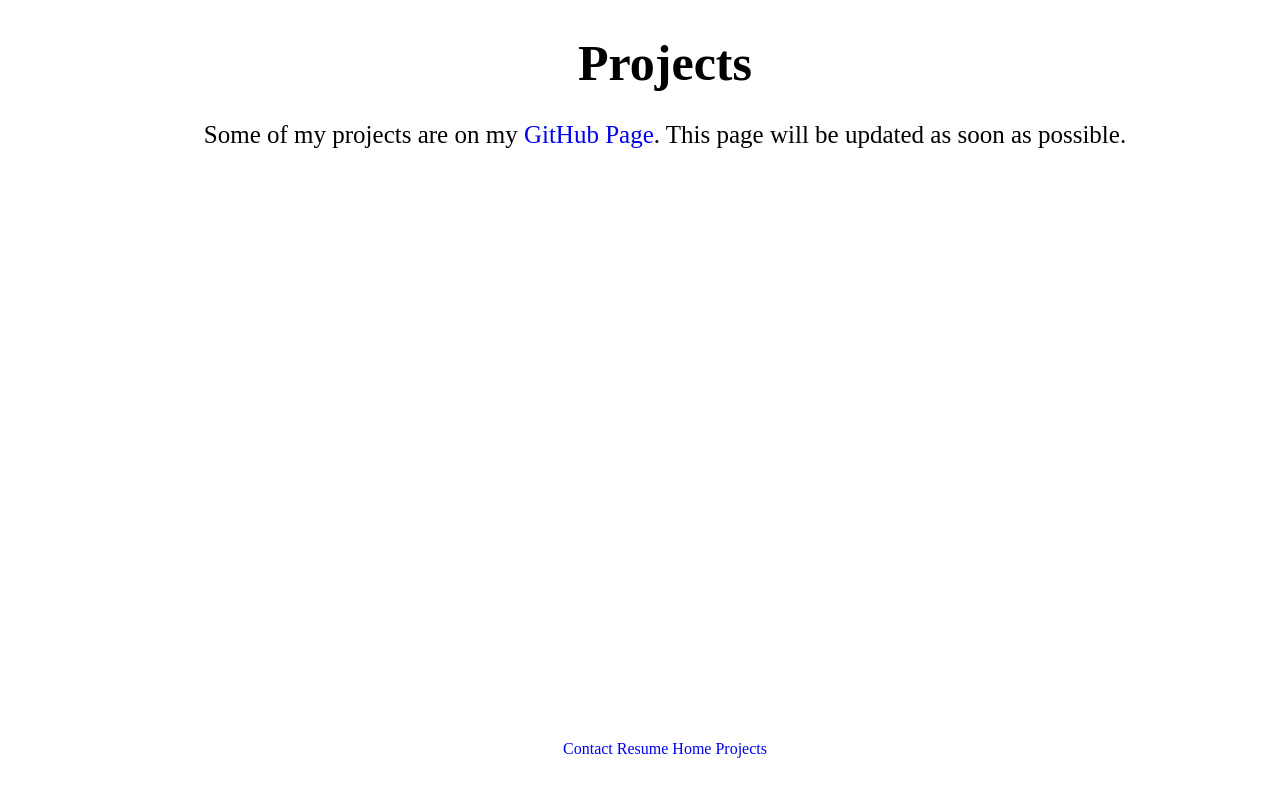
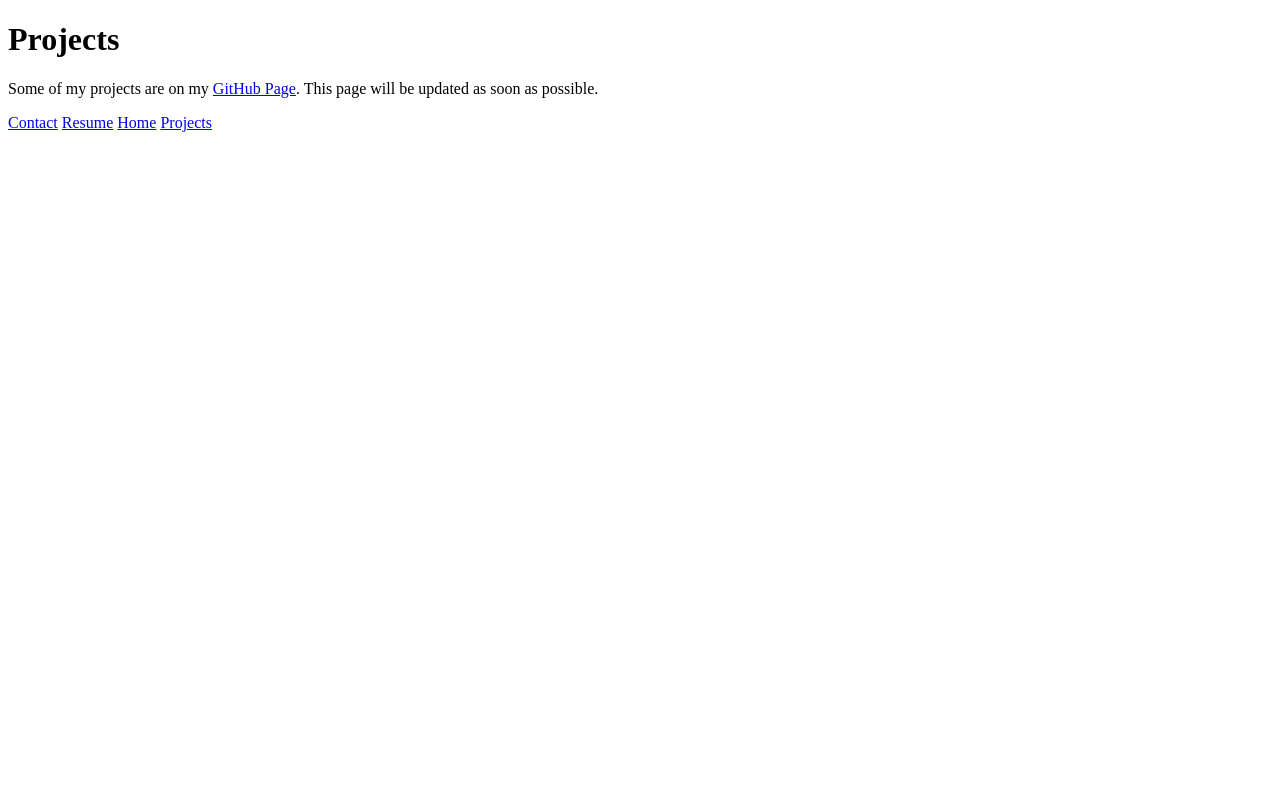
Before and after one commit to PanthThakkar/PanthThakkar.github.io, a plain HTML site: page project.html in a window 1280 px wide. Drawn offline with Linux system fonts and the light colour scheme.

Commit message:
Changes to Navbar
Changes to Links

```diff
--- a/project.html
+++ b/project.html
@@ -6,45 +6,6 @@
     <meta name="description" content="Panth Thakkar's Personal Website">
     <meta name="keywords" content="Panth Thakkar, Guelph, Computer, Science, Data, Machine, Learning">
     <title style = "white">Panth Thakkar</title>
-    <style>
-        body{
-          background-image: url("wood-background-02.jpg");
-          background-size: cover;
-          background-repeat: no-repeat;
-          background-position: 0% 0%;
-          color: black;
-          text-align: center;
-          text-indent: 50px;
-        }
-        p{
-          font-size: 25px;
-          font-family: "Times New Roman", Times, serif;
-          letter-spacing: normal;
-          line-height: 80%;
-        }
-        h1{
-          font-size: 50px;
-          font-family: "Times New Roman", Times, serif;
-        }
-        footer{
-          position: absolute;
-          bottom: 0;
-          left: 0;
-          width: 100%;
-          height: 60px;
-          text-align: center;
-
-        }
-        a{
-          color: #0060B60;
-          text-decoration: none;
-        }
-        a:hover{
-          color: #00A0C6;
-          text-decoration: none;
-          cursor: pointer;
-        }
-    </style>
   </head>
     <body>
       <h1>Projects</h1>
```
Also changed, not shown: index.html (+3 -3 lines), 2 other files.
